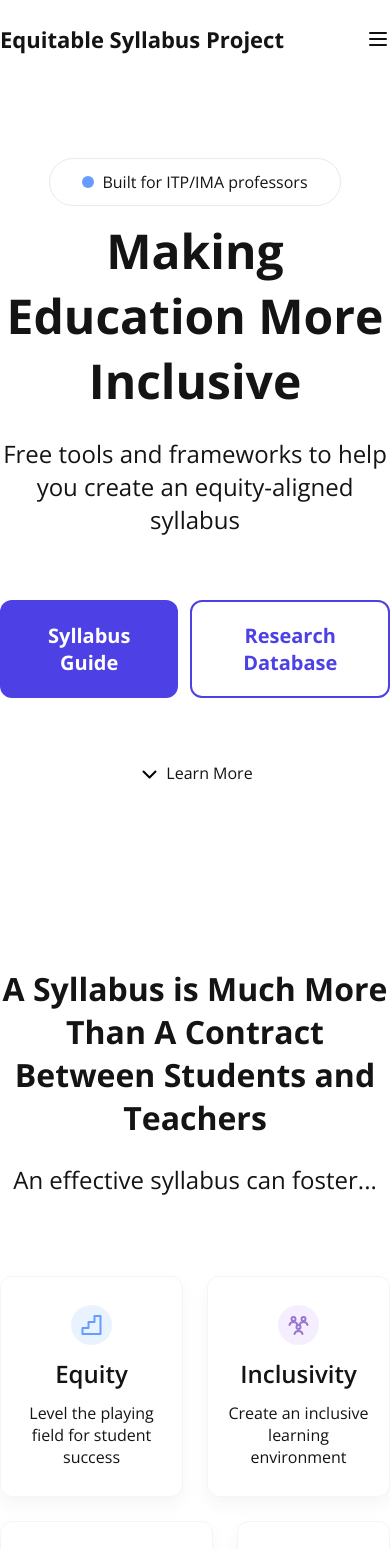
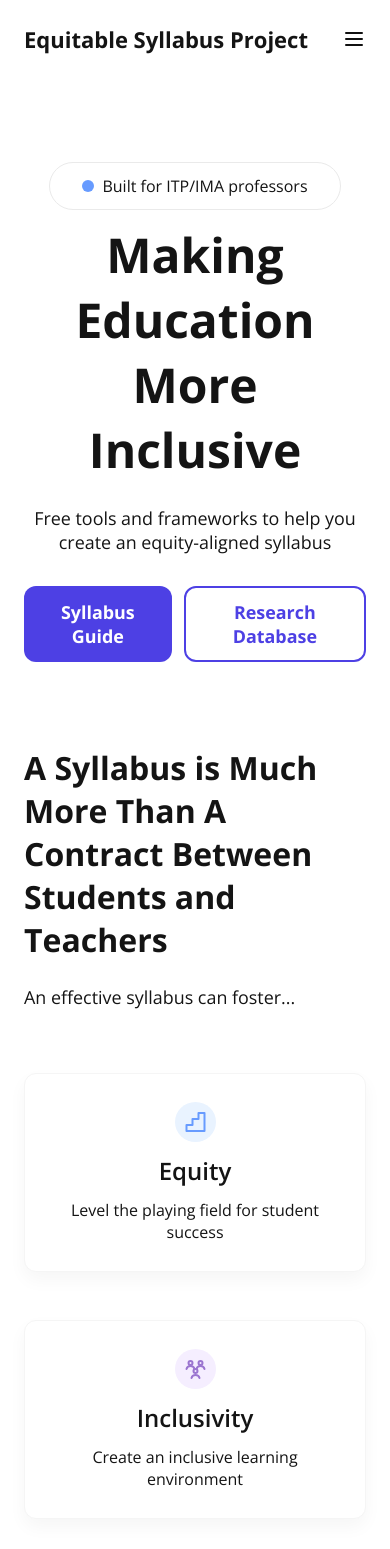
Before and after one commit to jnahan/equitable-syllabus-project, a React (Create React App) app: page / in a window 390 px wide. Shown: the top 1549 px of the page. Built offline with nearby package versions, Linux system fonts and the light colour scheme.

Commit message:
made site responsive

```diff
--- a/src/Navbar.jsx
+++ b/src/Navbar.jsx
@@ -12,26 +12,20 @@ function Navbar() {
   return (
     <header className="header--nav">
       <Link to = "/" className="logo">Equitable Syllabus Project</Link>
-      <nav className="nav" ref = {navRef}>
-        <ul className="nav__menu">
-        <button
-          className="nav__bttn nav__close"
-          onClick={showNavbar}>
-          <img src={MenuIcon} alt="" />
-        </button>
-          <Link to = "/" className="logo logo--responsive">Equitable Syllabus Project</Link>
-          <Link className="nav__item" to = "/team">Team</Link>
-          <Link className="nav__item" to = "/contribute">Contribute</Link>
-          <Link className="nav__item" to = "/research-service">Research Service</Link>
-          <Link className = "bttn--secondary bttn--secondary--nav" to = "/research-database">Research Database</Link>
-          <Link className="bttn--primary bttn--primary--nav" to = "/syllabus-guide">Syllabus Guide</Link>
-        </ul>
-      </nav>
       <button
         className="nav__bttn"
         onClick={showNavbar}>
         <img src={MenuIcon} alt="" />
       </button>
+      <nav className="nav" ref = {navRef}>
+        <ul className="nav__menu">
+          <Link onClick={showNavbar} className="nav__item" to = "/team">Team</Link>
+          <Link onClick={showNavbar} className="nav__item" to = "/contribute">Contribute</Link>
+          <Link onClick={showNavbar} className="nav__item" to = "/research-service">Research Service</Link>
+          <Link onClick={showNavbar} className = "bttn--secondary bttn--secondary--nav" to = "/research-database">Research Database</Link>
+          <Link onClick={showNavbar} className="bttn--primary bttn--primary--nav" to = "/syllabus-guide">Syllabus Guide</Link>
+        </ul>
+      </nav>
     </header>
   )
 }
--- a/src/index.css
+++ b/src/index.css
@@ -46,7 +46,8 @@
   --light-shadow: 0px 8px 18px rgba(0, 0, 0, 0.04);
 
   /* padding */
-  --max-width: 1120px
+  --max-width: 1120px;
+  --padding: 0px;
 }
 
 h1, h2, h3, h4, h5, p{
@@ -55,7 +56,6 @@ h1, h2, h3, h4, h5, p{
 /* text */
 .hero__heading{
   font-size: var(--hero__heading);
-  /* TODO font-size: clamp(2rem, 6vw, 4.5rem); */
   font-weight: 700;
   margin-bottom: 24px;
   text-align: center;
@@ -70,6 +70,9 @@ h1, h2, h3, h4, h5, p{
   font-size: var(--section__title);
   font-weight: 700;
   margin-bottom: 16px;
+}
+.section__title--center{
+  text-align: center;
 }
 .heading-4{
   font-size: var(--heading-4);
@@ -105,6 +108,7 @@ p{
 .logo{
   font-size: var(--logo);
   font-weight: 700;
+  z-index: 100;
 }
 .text-center{
   text-align: center;
@@ -186,9 +190,9 @@ button{
 .header--nav{
   display: flex;
   justify-content: space-between;
-  padding: 24px 0px;
   margin: auto;
   max-width: var(--max-width);
+  padding: 24px 0px;
   align-items: center;
 }
 .nav__menu{
@@ -221,6 +225,7 @@ button{
   outline: none;
   border: none;
   display: none;
+  z-index: 100;
 }
 .logo--responsive{
   display: none;
@@ -232,6 +237,7 @@ button{
   justify-content: space-between;
   max-width: var(--max-width);
   padding: 24px 0 80px 0;
+  gap: 48px;
   margin: auto;
 }
 .footer__left{
@@ -273,13 +279,14 @@ button{
 }
 .info-card{
   display: flex;
+  flex: 1;
   flex-direction: column;
   align-items: center;
   justify-content: center;
   flex: 1;
 }
 .info-card__image{
-  height: 280px;
+  max-height: 280px;
   width: auto;
   padding: 32px;
 }
@@ -287,6 +294,7 @@ button{
 /* section */
 .section{
   max-width: var(--max-width);
+  padding: var(--padding);
   width: 100vw;
   margin: auto;
   margin-bottom: 160px;
@@ -712,6 +720,7 @@ button{
   border-top: 1px solid var(--grey--light);
   margin: auto;
   max-width: var(--max-width);
+  padding: var(--padding);
   display: flex;
   flex-direction: row;
 }
@@ -954,97 +963,210 @@ button{
 }
 
 /* media queries */
-@media screen and (min-width: 1600px){
-  .section{
-    padding: 0;
-    max-width: var(--max-width);
+@media screen and (max-width: 1280px){
+  .hero__img:nth-child(1){
+    left: 60px;
+  }
+  .hero__img:nth-child(2){
+    left: 00px;
+  }
+  .hero__img:nth-child(3){
+    right: -80px;
+  }
+  .hero__img:nth-child(4){
+    right: -40px;
+  }
+  .hero__img:nth-child(5){
+    right: 200px;
+  }
+  .hero__img:nth-child(6){
+    right: 180px;
+  }
+  .hero__img:nth-child(7){
+    left: 80px;
+  }
+  .hero__handwritten:nth-child(1){
+    top: 240px;
+    left: 64px;
+  }
+  .hero__handwritten:nth-child(2){
+    top: 460px;
+    left: 120px;
+  }
+  .hero__handwritten:nth-child(3){
+    top: 216px;
+    right: 120px;
   }
 }
+
 @media screen and (max-width: 1200px){
-  .section__content{
-    gap: 32px;
+  :root{
+    --padding: 0 48px;
   }
-  .hero__img-wrapper{
+  .hero{
+    margin: 20px auto;
+  }
+  .hero__img{
     display: none;
+  }
+  .hero__img:nth-child(5){
+    display: block;
+    right: 40px;
+  }
+  .hero__img:nth-child(6){
+    display: none;
+  }
+  .hero__img:nth-child(7){
+    display: block;
+    left: 48px;
   }
   .hero__handwritten-wrapper{
     display: none;
   }
-  .section{
-    padding: 0;
-    max-width: var(--max-width);
+  .learn-more{
+    display: none;
+  }
+  .section--top{
+    margin-top: 60px;
+  }
+  .section__content{
+    gap: 64px;
+  }
+  .header--nav{
+    padding: var(--padding);
+    padding-top: 24px;
+    padding-bottom: 24px;
+    background-color: var(--white);
   }
   .nav{
-    display: none;
-  }
-  .nav--responsive{
-    display: block;
-    display: flex;
-    flex-direction: column;
-    align-items: flex-end;
-  }
+		position: absolute;
+    top: -800px;
+		left: 0;
+		height: 50%;
+		width: 100%;
+		transition: 0.5s;
+    z-index: 2;
+    background-color: var(--white);
+	}
   .nav__bttn{
     display: block;
   }
-  .logo--responsive{
-    display: block;
-  }
-  .nav{
-		position: fixed;
-    top: -100vh;
-		left: 0;
-		height: 50%;
-		width: 100%;
-		display: flex;
-		flex-direction: column;
-		align-items: center;
-		justify-content: top;
-		gap: 16px;
-		background-color: var(--white);
-		transition: 1s;
-    z-index: 1;
-	}
   .nav__menu{
-    display: flex;
+    padding: 24px;
     flex-direction: column;
   }
+  .nav__item{
+    font-size: var(--body-large);
+    color: var(--black);
+    font-weight: 600;
+  }
   .nav--responsive{
-    transform: translateY(100vh);
+    transform: translateY(880px);
   }
-  .nav__close{
-    position: absolute;
-    top: 24px;
-    right: 24px;
+  .footer{
+    padding: var(--padding);
+    padding-top: 24px;
+    padding-bottom: 80px;
+  }
+  .footer__right{
+    gap: 24px;
+  }
+  .db{
+    margin-top: 0;
   }
 }
-@media screen and (max-width: 800px) {
+@media (max-width: 992px) {
   .home__card-wrapper{
+    margin-top: 40px;
     flex-wrap: wrap;
   }
-  .hero__img-wrapper{
+  .home-card{
+    flex-basis: 48%;
+  }
+
+ }
+@media screen and (max-width: 768px) {
+  .bttn--primary--hero{
+    padding: 12px 24px;
+    font-size: var(--body-large);
+  }
+  .bttn--secondary--hero{
+    padding: 12px 24px;
+    font-size: var(--body-large);
+  }
+ .subtitle{
+    margin-top: 24px;
+    font-size: var(--body-large);
+    text-align: left;
+  }
+  .hero__subtitle{
+    text-align: center;
+  }
+  .home-card{
+    margin-top: 24px;
+  }
+  .hero{
+    margin: 24px 0;
+  }
+  .hero__img:nth-child(5){
     display: none;
   }
-  .hero__handwritten-wrapper{
-    display: none;
+  .hero__img:nth-child(6){
+    display: block;
+    top: 332px;
+    right: 20px;
+  }
+  .hero__img:nth-child(7){
+    display: block;
+    left: 48px;
+  }
+  .home__card-wrapper{
+    margin-top: 40px;
+    flex-wrap: wrap;
+  }
+  .home-card{
+    flex-basis: 48%;
+  }
+  .section{
+    margin: 60px 0;
+  }
+  .section__heading{
+    text-align: left;
+    margin-bottom: 48px;
+  }
+  .section__heading-subtitle{
+    margin-bottom: 24px;
   }
   .section__content{
     display: flex;
     flex-direction: column;
     gap: 40px;
   }
+  .section__img{
+    width: 100%;
+    border-radius: 32px;
+  }
   .section__img-wrapper{
+    max-height: 400px;
     order: 2;
+    margin-bottom: 0;
   }
   .section--testimonial{
     flex-direction: column;
-    gap: 40px;
+    gap: 0px;
     width: 100%;
   }
   .testimonial-wrapper{
     max-width: 100%;
   }
   .hero__heading{
-    font-size: 3rem;
+    font-size: var(--section__heading);
+  }
+  .section__heading{
+    font-size: var(--section__title);
+  }
+  .hero__bttn-wrapper{
+    margin-top: 32px;
   }
   .section__heading{
     font-size: 2rem;
@@ -1058,10 +1180,59 @@ button{
   .footer{
     display: flex;
     flex-direction: column;
-    gap: 40px;
   }
   .footer__right{
     flex-direction: column;
     gap: 40px;
   }
+  .team__avatar{
+    width: 80px;
+  }
+  .info-card-wrapper{
+    flex-direction: column;
+  }
+  .info-card{
+    max-width: 360px;
+  }
+  .syl-guide{
+    gap: 0;
+  }
+  .toc{
+    display: none;
+  }
+  .db__section--filter{
+    display: none;
+  }
+  .db__vl{
+    display: none;
+  }
+  .db{
+    border-top: 0;
+  }
+  .db__section{
+    margin: 24px 0;
+  }
 }
+@media screen and (max-width: 576px){
+  :root{
+    --padding: 0 24px;;
+  }
+  .hero__img:nth-child(6){
+    display: none;
+  }
+  .hero__img:nth-child(7){
+    display: none;
+  }
+  .db-card__image{
+    min-width: 100px;
+    min-height: 100px;
+    max-width: 100px;
+    max-height: 100px;
+  }
+  .db-card__category{
+    display: none;
+  }
+  .db-card__dot{
+    display: none;
+  }
+}
--- a/src/pages/Home/Home.jsx
+++ b/src/pages/Home/Home.jsx
@@ -39,7 +39,7 @@ function Home() {
           </p>
         </div>
         <h1 className="hero__heading">Making Education More Inclusive</h1>
-        <p className="subtitle">Free tools and frameworks to help you create an equity-aligned syllabus</p>
+        <p className="hero__subtitle subtitle">Free tools and frameworks to help you create an equity-aligned syllabus</p>
         <div className="hero__bttn-wrapper">
           <button onClick={() => navigate("/syllabus-guide")} className="bttn--primary bttn--primary--hero">Syllabus Guide</button>
           <button onClick={() => navigate("/research-database")}className="bttn--secondary bttn--secondary--hero">Research Database</button>
--- a/src/pages/ResearchService/ResearchService.jsx
+++ b/src/pages/ResearchService/ResearchService.jsx
@@ -25,7 +25,7 @@ function ResearchService() {
         </div>
       </div>
       <div className="section section--center">
-        <h3 className="section__title">Our Research Service Takes Just a Few Steps</h3>
+        <h3 className="section__title section__title--center">Our Research Service Takes Just a Few Steps</h3>
         <p className="body-large">The research process can last anywhere from 3 weeks to multiple months of sustained engagement.</p>
         <div className="info-card-wrapper">
           <InfoCard image="images/rs-1.png" heading="Intake" text="Faculty pinpoints specific areas of their syllabus the researcher can focus on"/>
```
